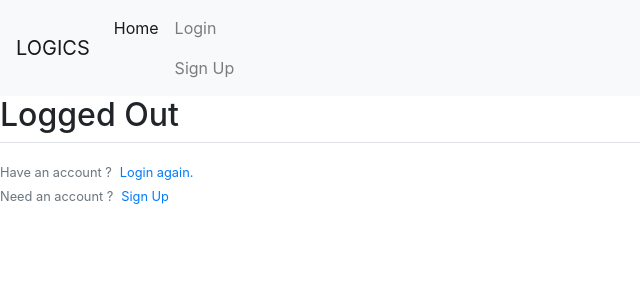
After one commit to rishanexe/logistics, a Django app: page /logout/ in a window 1280 px wide. The commit adds this page. Shown: the top 300 px of the page, without its empty margins (0-640 px from the left). Run offline with Django 3.2, Linux system fonts and the light colour scheme; some libraries are stand-ins or nearby versions.

Commit message:
login and register pages done

```diff
--- a/logistics/settings.py
+++ b/logistics/settings.py
@@ -123,4 +123,5 @@ USE_TZ = True
 
 STATIC_URL = '/static/'
 
-LOGIN_REDIRECT_URL = 'home'
+LOGIN_REDIRECT_URL = 'customer'
+LOGIN_URL = 'login'
--- a/logistics/urls.py
+++ b/logistics/urls.py
@@ -17,12 +17,15 @@ from django.contrib import admin
 from django.urls import include,path
 from django.contrib.auth import views as auth_views
 from register import views as user_views
+from logsapp import views as logs_view
 
 urlpatterns = [
     path('', include('logsapp.urls'), name='home'),
-    path('index/', include('logsapp.urls')),
+    path('customer/', logs_view.customer, name='customer'),
+    #path('index/', include('logsapp.urls')),
     path('register/', user_views.register, name='register'),
     path('login/', auth_views.LoginView.as_view(template_name='register/login.html'), name='login'),
     path('logout/', auth_views.LogoutView.as_view(template_name='register/logout.html'), name='logout'),
+    path('customer/deliveryform/', logs_view.deliveryform, name='deliveryform'),
     path('admin/', admin.site.urls),
 ]
--- /dev/null
+++ b/logsapp/templates/logsapp/deliveryform.html
@@ -0,0 +1,5 @@
+{% extends 'logsapp/layout.html' %}
+
+{% block content %}
+    <p>test</p>
+{% endblock %}
--- a/logsapp/templates/logsapp/layout.html
+++ b/logsapp/templates/logsapp/layout.html
@@ -32,14 +32,27 @@
             <div class="collapse navbar-collapse" id="navbarNav">
                 <ul class="navbar-nav">
                     <li class="nav-item active">
-                        <a class="nav-link" href="#">Home <span class="sr-only">(current)</span></a>
+                        {% if user.is_authenticated %}
+                            <a class="nav-link" href="{% url 'customer' %}">Home <span class="sr-only">(current)</span></a>
+                        {% else %}
+                            <a class="nav-link" href="{% url 'home' %}">Home <span class="sr-only">(current)</span></a>
+                        {% endif %}
                     </li>
-                    <li class="nav-item">
-                        <a class="nav-link" href="#">Login</a>
-                    </li>
-                    <li class="nav-item">
-                        <a class="nav-link" href="#">Sign Up</a>
-                    </li>
+                    <div>
+                        {% if user.is_authenticated %}
+                            <li class="nav-item">
+                                <a class="nav-link" href="{% url 'logout' %}">Logout</a>
+                            </li>
+                        {% else %}
+                            <li class="nav-item">
+                                <a class="nav-link" href="{% url 'login' %}">Login</a>
+                            </li>
+                            <li class="nav-item">
+                                <a class="nav-link" href="{% url 'register' %}">Sign Up</a>
+                            </li>
+
+                        {% endif %}
+                    <div>
                     <!--<li class="nav-item">
                         <a class="nav-link disabled" href="#">Disabled</a>
                     </li> -->
--- /dev/null
+++ b/register/templates/register/logout.html
@@ -0,0 +1,12 @@
+{% extends 'logsapp/layout.html' %}
+
+{% block content %}
+    <h2>Logged Out</h2>
+    <div class="border-top pt-3">
+        <small class="text-muted">Have an account ?<a class="ml-2" href="{% url 'login' %}">Login again.</a>
+        </small>
+        <br>
+        <small class="text-muted">Need an account ?<a class="ml-2" href="{% url 'register' %}">Sign Up</a>
+        </small>
+    </div>
+{% endblock content %}
--- a/register/views.py
+++ b/register/views.py
@@ -10,7 +10,7 @@ def register(request):
         if form.is_valid():
             form.save()
             username = form.cleaned_data.get('username')
-            messages.success(request, f'Account created for {username} . Login below')
+            messages.success(request, f'Account created for {username}. Login below')
             return redirect('login')
     else:
         form = UserCreationForm()
```
Also changed, not shown: logsapp/templates/logsapp/customer.html (+10 -1 lines), logsapp/views.py (+8 -0 lines), db.sqlite3.
